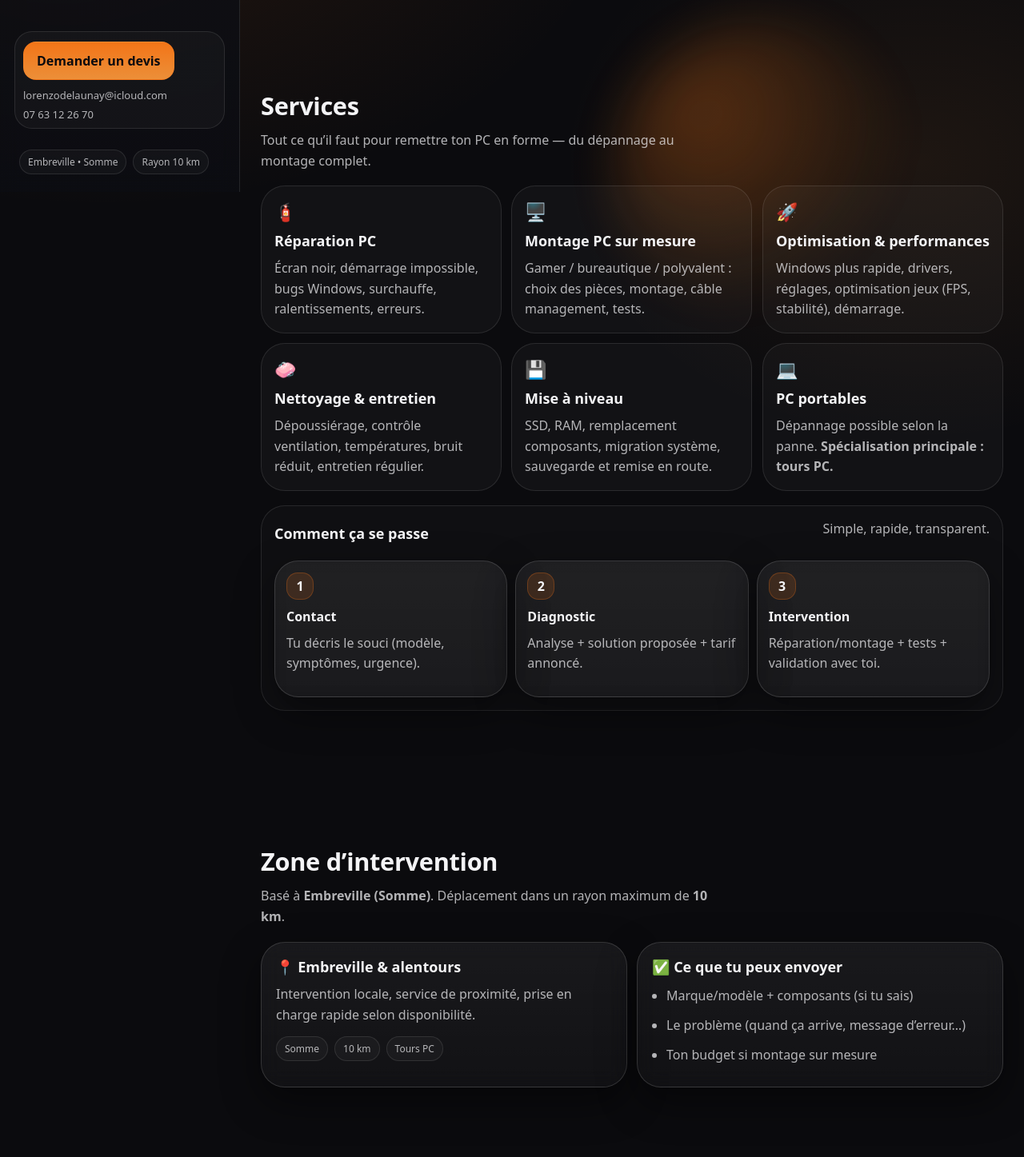
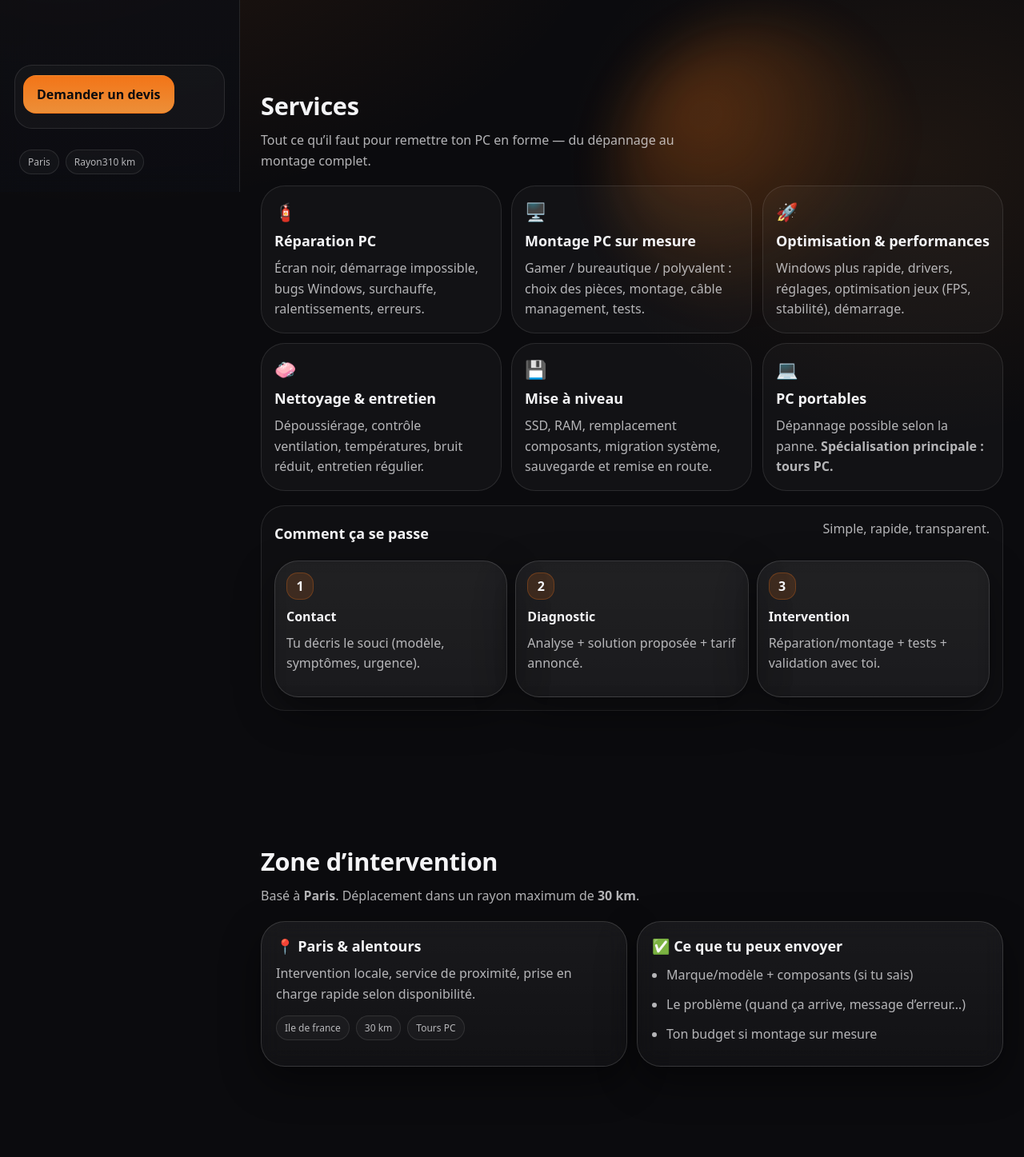
Before and after one commit to lorenzodelaunay430-byte/pc, a plain HTML site: page index.html in a window 1280 px wide. Shown: the part 560-2007 px from the top of the page at 80% size. Drawn offline with Linux system fonts and the light colour scheme.

```diff
--- a/index.html
+++ b/index.html
@@ -1,11 +1,12 @@
+
 <!doctype html>
 <html lang="fr">
 <head>
   <meta charset="utf-8" />
   <meta name="viewport" content="width=device-width,initial-scale=1" />
   <meta name="theme-color" content="#0b0b0e" />
-  <title>LDA Hardware — Réparation & Montage PC à Embreville (Somme)</title>
-  <meta name="description" content="LDA Hardware : réparation, montage, nettoyage et optimisation PC à Embreville (Somme) dans un rayon de 10 km. Spécialiste tours PC." />
+  <title>LDA Hardware — Réparation & Montage PC à Paris</title>
+  <meta name="description" content="LDA Hardware : réparation, montage, nettoyage et optimisation PC à Paris dans un rayon de 30 km. Spécialiste tours PC." />
   <link rel="stylesheet" href="styles.css" />
 </head>
 
@@ -52,14 +53,12 @@
     <div class="sidebar-cta">
       <a class="btn btn-primary" href="#contact">Demander un devis</a>
       <div class="mini-contacts">
-        <a class="mini-link" href="mailto:lorenzodelaunay@icloud.com">lorenzodelaunay@icloud.com</a>
-        <a class="mini-link" href="tel:+33763122670">07 63 12 26 70</a>
       </div>
     </div>
 
     <div class="sidebar-foot">
-      <span class="pill">Embreville • Somme</span>
-      <span class="pill">Rayon 10 km</span>
+      <span class="pill">Paris</span>
+      <span class="pill">Rayon310 km</span>
     </div>
   </aside>
 
@@ -73,7 +72,7 @@
         <div class="hero-left reveal">
           <div class="kicker">
             <span class="kdot"></span>
-            <span>Embreville (Somme) • Rayon 10 km</span>
+            <span>Embreville (Paris) • Rayon 30 km</span>
           </div>
 
           <h1>
@@ -128,7 +127,7 @@
             <div class="hero-card-bot">
               <div class="pulse"></div>
               <div class="hero-card-text">
-                Intervention locale à Embreville et alentours (10 km).
+                Intervention locale à Paris et alentours (30 km).
               </div>
             </div>
           </div>
@@ -227,19 +226,19 @@
       <div class="section-head reveal">
         <h2>Zone d’intervention</h2>
         <p class="muted">
-          Basé à <strong>Embreville (Somme)</strong>. Déplacement dans un rayon maximum de <strong>10 km</strong>.
+          Basé à <strong>Paris</strong>. Déplacement dans un rayon maximum de <strong>30 km</strong>.
         </p>
       </div>
 
       <div class="zone-grid">
         <div class="zone-card glass reveal">
-          <h3>📍 Embreville & alentours</h3>
+          <h3>📍 Paris & alentours</h3>
           <p>
             Intervention locale, service de proximité, prise en charge rapide selon disponibilité.
           </p>
           <div class="zone-pills">
-            <span class="pill">Somme</span>
-            <span class="pill">10 km</span>
+            <span class="pill">Ile de france</span>
+            <span class="pill">30 km</span>
             <span class="pill">Tours PC</span>
           </div>
         </div>
@@ -353,21 +352,21 @@
             <a class="btn btn-primary" href="mailto:lorenzodelaunay@icloud.com?subject=Demande%20LDA%20Hardware&body=Bonjour%2C%0A%0AJ%E2%80%99habite%20%C3%A0%20%5Bville%5D%20(10%20km%20max%20Embreville)%20et%20j%E2%80%99ai%20besoin%20de%20%3A%0A-%20Type%20%3A%20(r%C3%A9paration%2Fmontage%2Fnettoyage%2Foptimisation)%0A-%20PC%20%3A%20(tour%2Fportable%20%2B%20config%20si%20possible)%0A-%20Sympt%C3%B4mes%20%3A%20...%0A%0AMerci%20!">
               Envoyer un email
             </a>
-            <a class="btn btn-ghost" href="tel:+33763122670">Appeler 07 63 12 26 70</a>
+            <a class="btn btn-ghost" href="tel:+330000000">Appeler 00 00 00 00 00</a>
           </div>
 
           <div class="contact-lines">
             <div class="line">
               <span class="label">Email</span>
-              <a href="mailto:lorenzodelaunay@icloud.com">lorenzodelaunay@icloud.com</a>
+              <a href="mailto:eliotest@icloud.com">eliotest@icloud.com</a>
             </div>
             <div class="line">
               <span class="label">Téléphone</span>
-              <a href="tel:+33763122670">07 63 12 26 70</a>
+              <a href="tel:+33763122670">00 00 00 00</a>
             </div>
             <div class="line">
               <span class="label">Zone</span>
-              <span>Embreville (Somme) • 10 km</span>
+              <span>Paris • 30 km</span>
             </div>
           </div>
         </div>
@@ -379,7 +378,7 @@
           </div>
           <div class="form-row">
             <label>Ville</label>
-            <input id="city" type="text" placeholder="Ta ville (dans les 10 km)" autocomplete="address-level2" />
+            <input id="city" type="text" placeholder="Ta ville (dans les 30 km)" autocomplete="address-level2" />
           </div>
           <div class="form-row">
             <label>Type</label>
@@ -407,7 +406,7 @@
         <div class="footer-inner">
           <span>© <span id="year"></span> LDA Hardware</span>
           <span class="sep">•</span>
-          <span>Embreville (Somme) — Rayon 10 km</span>
+          <span>Paris — Rayon 30 km</span>
         </div>
       </footer>
     </section>
```
